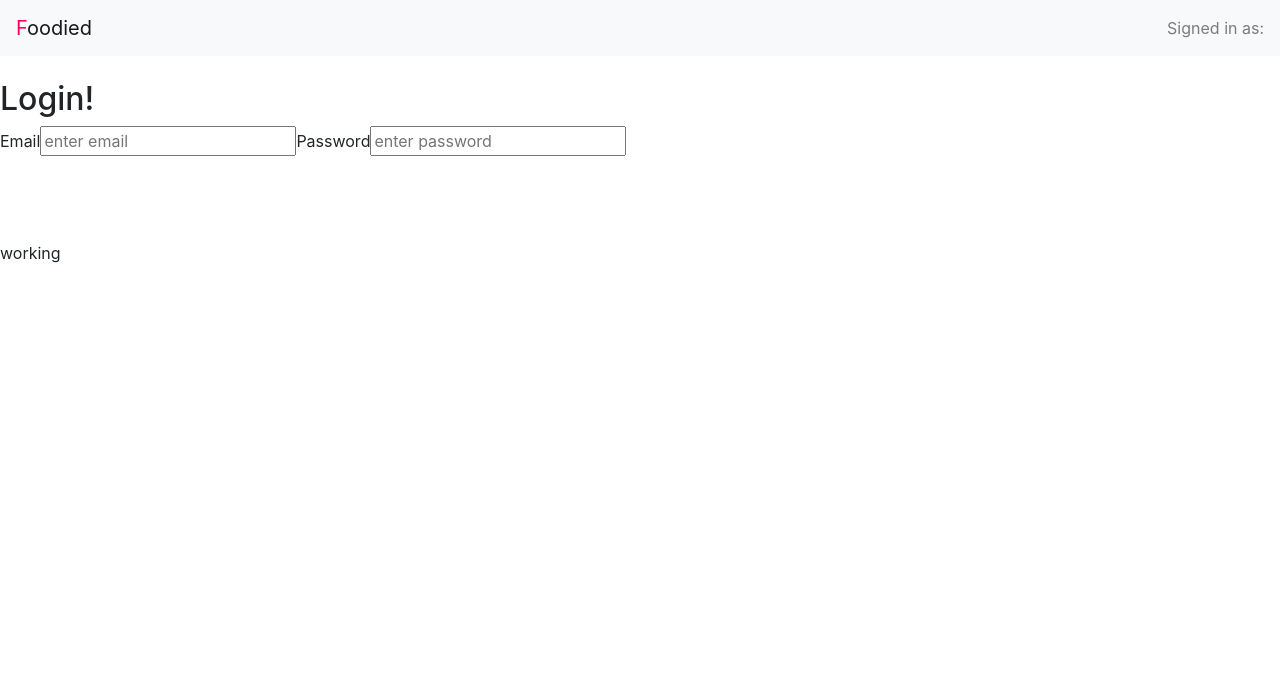
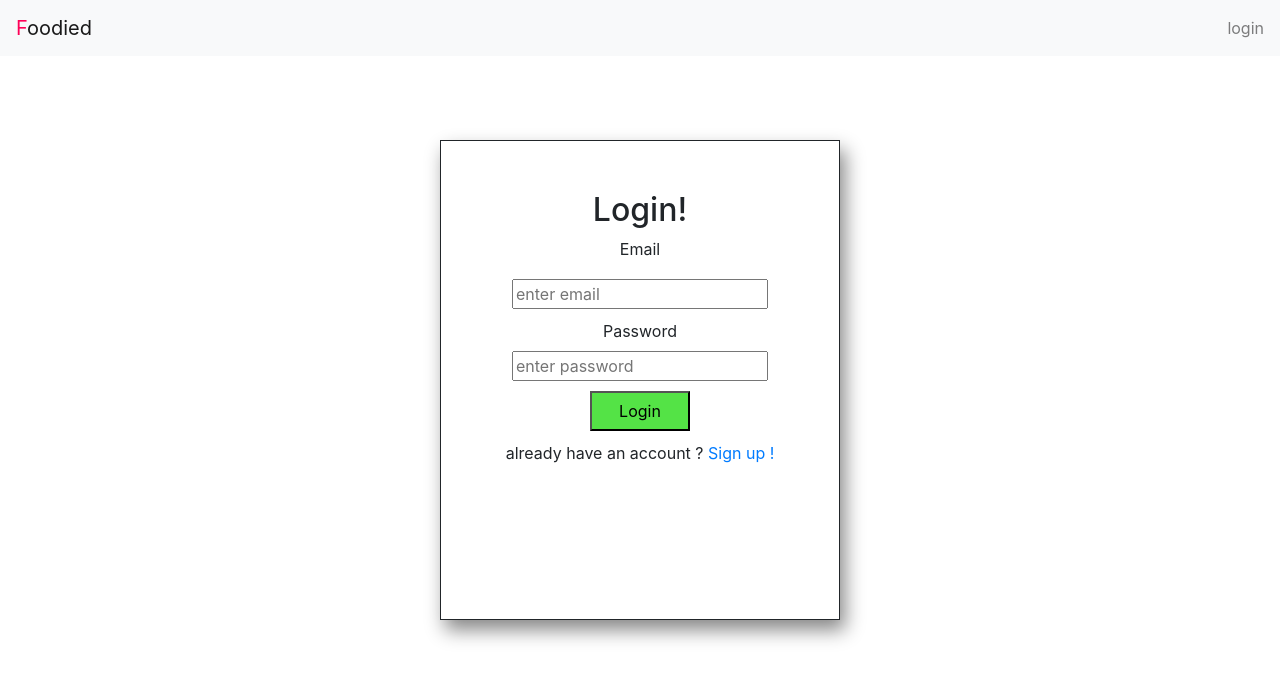
Before and after one commit to Nerfi/food-app, a React (Create React App) app: page /login in a window 1280 px wide. Shown: the top 680 px of the page. Built offline with nearby package versions, Linux system fonts and the light colour scheme; no server answers.

Commit message:
auth system done and wokring

```diff
--- /dev/null
+++ b/src/API/api.js
@@ -0,0 +1,6 @@
+export  const apiHelper = (url) => {
+  const dataFetched = fetch(url)
+    .then(res => res.json())
+    return dataFetched;
+
+}
--- a/src/Auth/Login.css
+++ b/src/Auth/Login.css
@@ -1,3 +1,40 @@
 .loginContainer {
-  margin-top: 80px;
+  display: flex;
+  justify-content: center;
+  margin-top: 90px;
+
 }
+
+
+.loginForm {
+   margin-top: 50px;
+  text-align: center;
+  border-style: solid;
+  width: 25rem;
+  height: 30rem;
+  border: 1px solid;
+  padding: 10px;
+  box-shadow: 5px 10px 18px #888888;
+  padding:  50px;
+}
+
+.loginForm > {
+  text-align: center;
+  margin-top: 50px;
+}
+
+.loginH2 {
+ text-align: center;
+}
+
+.input {
+  padding: 10px;
+  text-align: center;
+}
+
+.submit {
+  background-color: #54e346;
+  width: 100px;
+  height: 40px;
+  margin: 10px;
+}
--- a/src/Auth/Login.js
+++ b/src/Auth/Login.js
@@ -1,6 +1,7 @@
 import React,{useState} from 'react';
 import firebase from '../firebase/firebase';
 import './Login.css';
+import {useHistory, Link} from 'react-router-dom';
 
 function Login () {
 
@@ -8,19 +9,56 @@ function Login () {
   const [password, setPassword] = useState('');
   const [error, setError] = useState(null);
 
+  const history = useHistory();
+
+
+  //login user in
+const loginUser = (e) => {
+  e.preventDefault();
+
+  try {
+    firebase.auth().signInWithEmailAndPassword(email, password)
+    .then(res => {
+      history.push("/")
+    })
+    .catch((e) => {
+      setError(e.message)
+    })
+
+  } catch(e) {
+    setError(e.message)
+  }
+
+};
+
 
   return(
     <div className="loginContainer">
-     <h2>Login!</h2>
-    <form onSubmit={""}>
+
+    <form onSubmit={loginUser} className="loginForm">
+    {error && <p>{error}</p>}
+
+      <h2 className="loginH2">Login!</h2>
       <label>Email</label>
-      <input type="email" name="email" value={email} placeholder="enter email" onChange={(e) => setEmail(e.target.value)}/>
+      <div className="input">
+       <input type="email" name="email" value={email} placeholder="enter email" onChange={(e) => setEmail(e.target.value)}/>
+      </div>
       <label>Password</label>
+      <div>
       <input type="password" name="password" value={password} placeholder="enter password" onChange={(e) => setPassword(e.target.value)}/>
+
+      </div>
+      <button type="submit" className="submit">
+        Login
+      </button>
+
+      <div className="alreadyAccount">
+       <p>already have an account ? <Link to="Signup" >Sign up !</Link> </p>
+
+      </div>
 
     </form>
 
-     <p style={{marginTop: '80px'}}>working</p>
     </div>
     )
 }
--- a/src/Auth/Signup.css
+++ b/src/Auth/Signup.css
@@ -1,13 +1,13 @@
 .signupContainer {
   display: flex;
   justify-content: center;
-  margin-top: 50px;
+
 
 }
 
 
 .signupSpan {
-  color: red;
+
 text-align: center;
 font-size: 50px;
 
@@ -21,11 +21,26 @@ font-size: 50px;
 
 .formContainer {
   margin-top: 50px;
+  text-align: center;
   border-style: solid;
-  text-align: center;
+  width: 25rem;
+  height: 30rem;
+  border: 1px solid;
+  padding: 10px;
+  box-shadow: 5px 10px 18px #888888;
+  padding: 50px;
+
 }
 
 
-.formContainer > label {
+.formContainer > label  {
   text-align: center;
+
 }
+
+.btn__signin {
+  background-color: #54e346;
+  width: 100px;
+  height: 40px;
+
+}
--- a/src/Auth/Signup.js
+++ b/src/Auth/Signup.js
@@ -11,7 +11,7 @@ function Signup () {
   const [name,setName] = useState('');
   const [error, setError] = useState(null);
 
-    const history = useHistory();
+  const history = useHistory();
 
     //making the post reques to firebase
     const handleSubmit = (e) => {
@@ -44,7 +44,7 @@ function Signup () {
     <div className="signupContainer" style={{marginTop: '100px'}}>
      {error && error}
     <form onSubmit={handleSubmit} className="formContainer">
-     <div className="signupSpan">Signup! </div>
+     <div className="signupSpan">Sign up! </div>
      <label className='emailLabel'>Email</label>
      <div className="input">
       <input type="email" required name="email" placeholder="enter email" value={email} onChange={(e) => setEmail(e.target.value)}/>
--- a/src/components/DisplayFood.js
+++ b/src/components/DisplayFood.js
@@ -1,28 +1,29 @@
 import React,{useState, useEffect} from 'react';
 import FoodCard from './UI/FoodCard';
 import './DisplayFood.css';
+import {apiHelper} from '../API/api';
 
 function DisplayFoods() {
+
+  console.log({apiHelper})
 
   const [foods , setFoods] = useState([]);
   const [error, setError] = useState(null);
 
-  //useEffect API call
   useEffect(() => {
 
-      const getFoodsResponse = async () => {
+     const API_SECRET = process.env.REACT_APP_FOOD_KEY;
+     const url = `https://api.spoonacular.com/recipes/complexSearch?apiKey=${API_SECRET}&number=21`;
 
-        const API_SECRET = process.env.REACT_APP_FOOD_KEY;
-        const url = `https://api.spoonacular.com/recipes/complexSearch?apiKey=${API_SECRET}&number=21`;
+     const getFood = async () => {
 
-        await fetch(url)
-        .then(res => res.json())
+       const getFoodsResponse = await apiHelper(url)
         .then(res => setFoods(res.results))
-        .catch(err =>  setError(err.message))
-      };
+        .catch(e => setError(e.message))
 
-      //calling the function
-     // getFoodsResponse();
+     }
+
+    //getFood();
 
   },[]);
 
--- a/src/components/SingleMeal.js
+++ b/src/components/SingleMeal.js
@@ -1,6 +1,7 @@
 import React, {useState,useEffect} from 'react';
 import {useRouteMatch} from 'react-router-dom';
 import './SingleMeal.css';
+import {apiHelper} from '../API/api';
 
 
 function SingleMeal(props) {
@@ -13,20 +14,19 @@ function SingleMeal(props) {
   //secret key
   const API_SECRET = process.env.REACT_APP_FOOD_KEY;
 
+
   useEffect(() => {
 
-    const fetchSingleMeal = async () => {
+      const fetchSingleMeal = async () => {
 
-      const url = `https://api.spoonacular.com/recipes/${params.id}/information?apiKey=${API_SECRET}`;
-      //fetching data
-    await fetch(url)
-        .then(res => res.json())
-        .then(res => setResponse(res))
-        .catch(e => setError(e.message))
-    }
+        const url = `https://api.spoonacular.com/recipes/${params.id}/information?apiKey=${API_SECRET}`;
+        await apiHelper(url)
+          .then(res => setResponse(res))
+          .catch(e =>  setError(e.message))
 
-    //calling the function
-    //fetchSingleMeal();
+      }
+      //calling the fucntion
+      fetchSingleMeal();
 
   },[params.id]);
 
--- a/src/components/UI/Navbar.js
+++ b/src/components/UI/Navbar.js
@@ -1,11 +1,25 @@
-import React,{useContext} from  'react';
+import React,{useState,useContext} from  'react';
 import { UserContext} from '../../AuthContext/UserContext';
 import {Navbar} from 'react-bootstrap';
+import firebase from '../../firebase/firebase';
+import {useHistory} from 'react-router-dom';
 
 function NavbarFood() {
 
   const user = useContext(UserContext);
-  console.log({user}, 'user')
+  const history  = useHistory();
+  const [error, setError] = useState(null);
+
+    const signOutUSer = () => {
+
+      firebase.auth().signOut().then(() => {
+        history.push("/");
+
+      }).catch((error) => {
+     // An error happened.
+     setError(error.message)
+    });
+  }
 
   return(
     <Navbar style={{zIndex: 1 }} fixed="top" bg="light">
@@ -13,8 +27,18 @@ function NavbarFood() {
   <Navbar.Toggle />
   <Navbar.Collapse className="justify-content-end">
     <Navbar.Text>
-      Signed in as: <a href="#login">{ user && user ? user.email : ""}</a>
+    {user ? `Sign In as ${user.email}` : ""}
     </Navbar.Text>
+
+    {
+      user ? <Navbar.Text style={{paddingLeft: '10px'}} onClick={signOutUSer} style={{cursor: 'pointer'}}>
+      Sign out
+     </Navbar.Text> : <Navbar.Text style={{paddingLeft: '15px'}} onClick={() =>  history.push('/login') } style={{cursor: 'pointer'}}>
+      login
+    </Navbar.Text>
+    }
+
+
   </Navbar.Collapse>
 </Navbar>
   );
```
Also changed, not shown: 1 other file (tests, documents, lock files or other folders).
